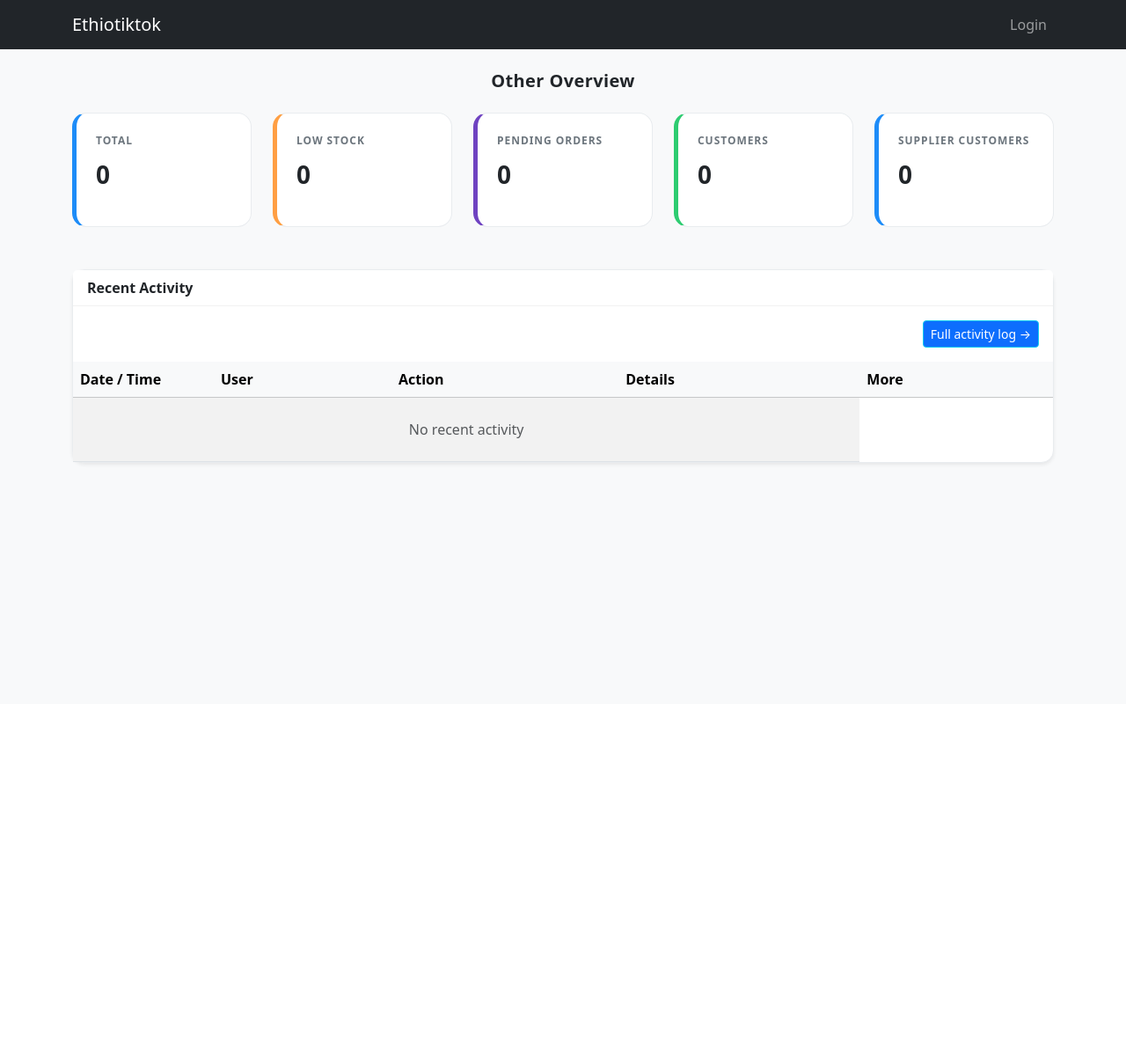
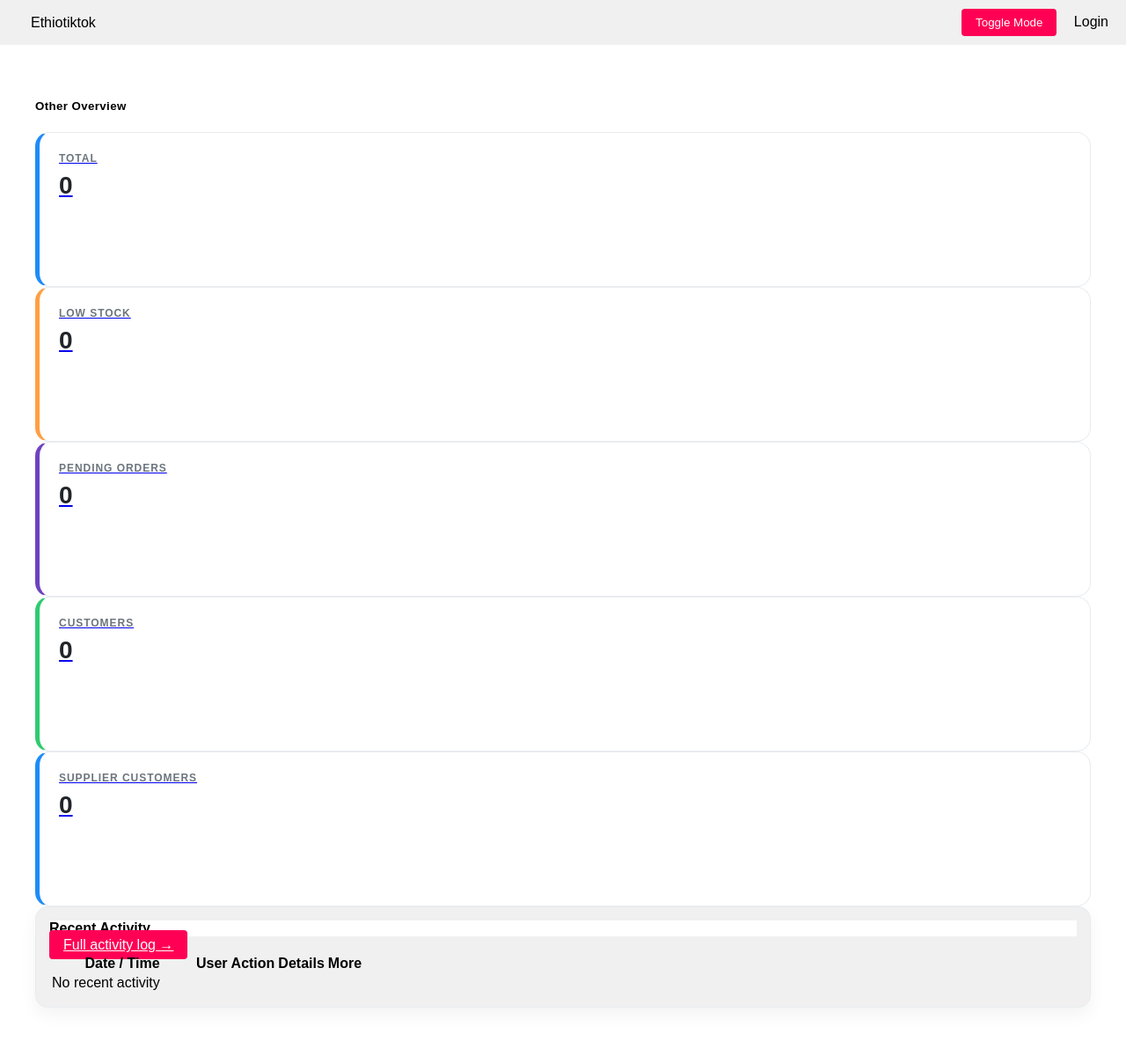
Before and after one commit to dagnwondu/ethiotiktok, a Django app: template template/dashboards/admin_dashboard.html in a window 1280 px wide. Shown: the whole page at 88% size. Before the commit the page ends 529 px from the top, so only its background shows below. Run offline with Django 5.2, Linux system fonts and the light colour scheme; the template is opened without the code that fills it, so the values that code supplies are empty.

Commit message:
Initial commit

```diff
--- a/template/base.html
+++ b/template/base.html
@@ -4,34 +4,136 @@
 <head>
     <meta charset="UTF-8">
     <title>{% block title %}Ethiotiktok{% endblock %}</title>
-    <link href="https://cdn.jsdelivr.net/npm/bootstrap@5.3.2/dist/css/bootstrap.min.css" rel="stylesheet">
+    <meta name="viewport" content="width=device-width, initial-scale=1.0">
+    <style>
+        /* Global styles */
+        body {
+            margin: 0;
+            font-family: Arial, sans-serif;
+            transition: background 0.3s, color 0.3s;
+        }
+
+        header {
+            padding: 10px 20px;
+            display: flex;
+            justify-content: space-between;
+            align-items: center;
+            transition: background 0.3s, color 0.3s;
+        }
+
+        header a {
+            text-decoration: none;
+            margin-left: 15px;
+            transition: color 0.3s;
+        }
+
+        main {
+            padding: 20px;
+            min-height: calc(100vh - 60px);
+        }
+
+        .btn {
+            background-color: #ff0055;
+            color: #fff;
+            border: none;
+            padding: 8px 16px;
+            cursor: pointer;
+            border-radius: 4px;
+            transition: background 0.3s;
+        }
+
+        .btn:hover {
+            background-color: #e6004d;
+        }
+
+        .card {
+            padding: 15px;
+            border-radius: 6px;
+            box-shadow: 0 2px 8px rgba(0,0,0,0.1);
+            margin-bottom: 15px;
+            transition: background 0.3s, color 0.3s;
+        }
+
+        /* Light mode */
+        body.light {
+            background-color: #ffffff;
+            color: #000000;
+        }
+
+        body.light header {
+            background-color: #f0f0f0;
+        }
+
+        body.light header a {
+            color: #000000;
+        }
+
+        body.light .card {
+            background-color: #f0f0f0;
+            color: #000000;
+        }
+
+        /* Dark mode */
+        body.dark {
+            background-color: #121212;
+            color: #ffffff;
+        }
+
+        body.dark header {
+            background-color: #1f1f1f;
+        }
+
+        body.dark header a {
+            color: #ffffff;
+        }
+
+        body.dark .card {
+            background-color: #1f1f1f;
+            color: #ffffff;
+        }
+    </style>
     {% block extra_head %}{% endblock %}
 </head>
-<body class="bg-light">
+<body id >
+<header>
+    <div class="logo">
+        <a href="/">Ethiotiktok</a>
+    </div>
+    <div class="nav">
+        <button class="btn" id="mode-toggle">Toggle Mode</button>
+        {% if user.is_authenticated %}
+            <a href="{% url 'logout' %}">Logout</a>
+        {% else %}
+            <a href="{% url 'login' %}">Login</a>
+        {% endif %}
+    </div>
+</header>
 
-<nav class="navbar navbar-expand-lg navbar-dark bg-dark">
-  <div class="container">
-    <a class="navbar-brand" href="/">Ethiotiktok</a>
-    <div class="collapse navbar-collapse">
-      <ul class="navbar-nav ms-auto">
-        {% if user.is_authenticated %}
-          <li class="nav-item">
-            <a class="nav-link" href="{% url 'logout' %}">Logout</a>
-          </li>
-        {% else %}
-          <li class="nav-item">
-            <a class="nav-link" href="{% url 'login' %}">Login</a>
-          </li>
-        {% endif %}
-      </ul>
-    </div>
-  </div>
-</nav>
+<main>
+    {% block content %}{% endblock %}
+</main>
 
-<div class="container my-4">
-    {% block content %}{% endblock %}
-</div>
+<script>
+document.addEventListener("DOMContentLoaded", function() {
+    const toggleBtn = document.getElementById('mode-toggle');
 
-{% block extra_script %}{% endblock %}
+    // Load saved theme from localStorage
+    let currentMode = localStorage.getItem('theme') || 'light';
+    document.body.classList.add(currentMode);
+
+    // Toggle on button click
+    toggleBtn.addEventListener('click', () => {
+        if(document.body.classList.contains('dark')) {
+            document.body.classList.remove('dark');
+            document.body.classList.add('light');
+            localStorage.setItem('theme', 'light');
+        } else {
+            document.body.classList.remove('light');
+            document.body.classList.add('dark');
+            localStorage.setItem('theme', 'dark');
+        }
+    });
+});
+</script>
 </body>
 </html>
```
Also changed, not shown: template/dashboards/streamer_dashboard.html (+47 -23 lines), db.sqlite3.
